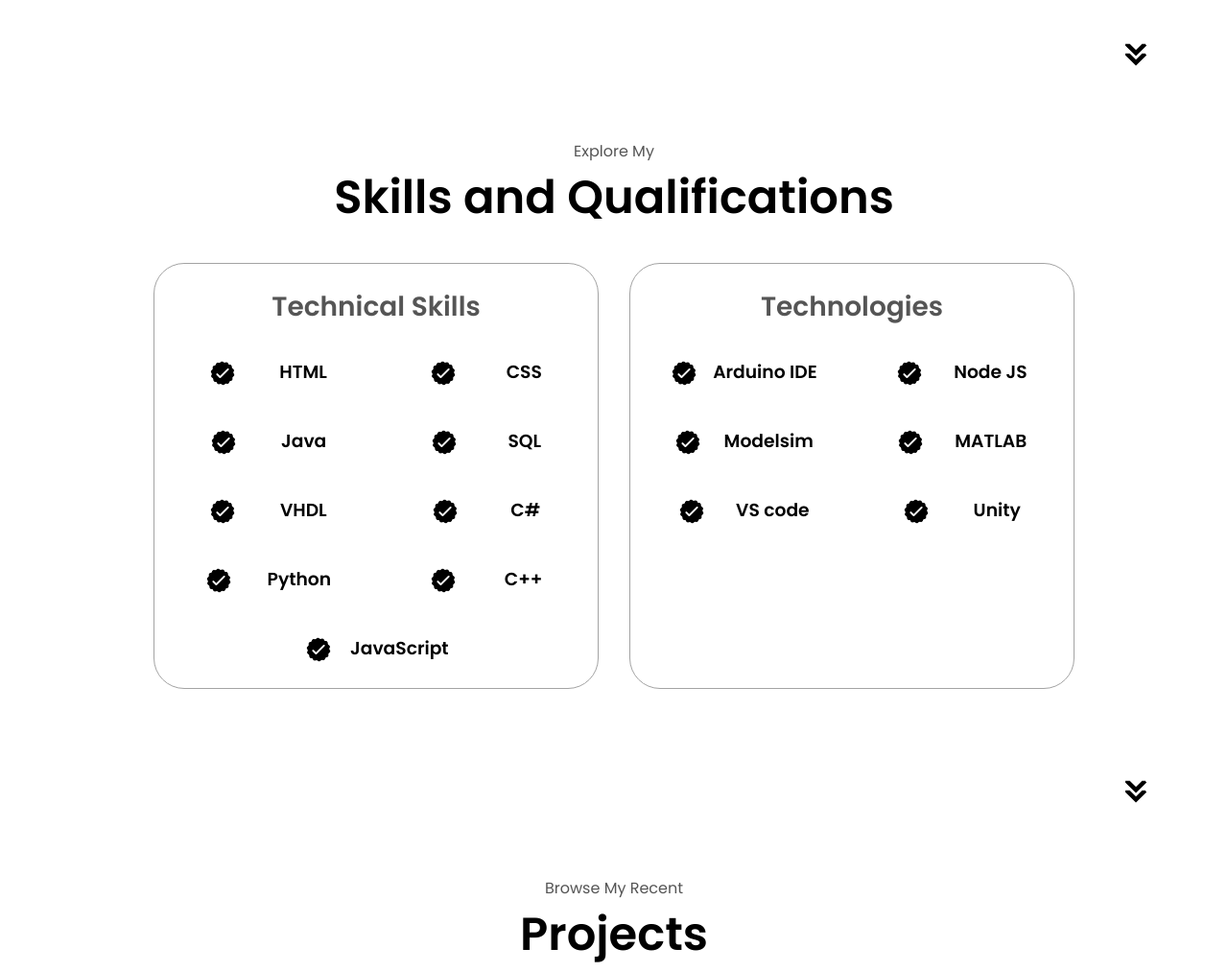
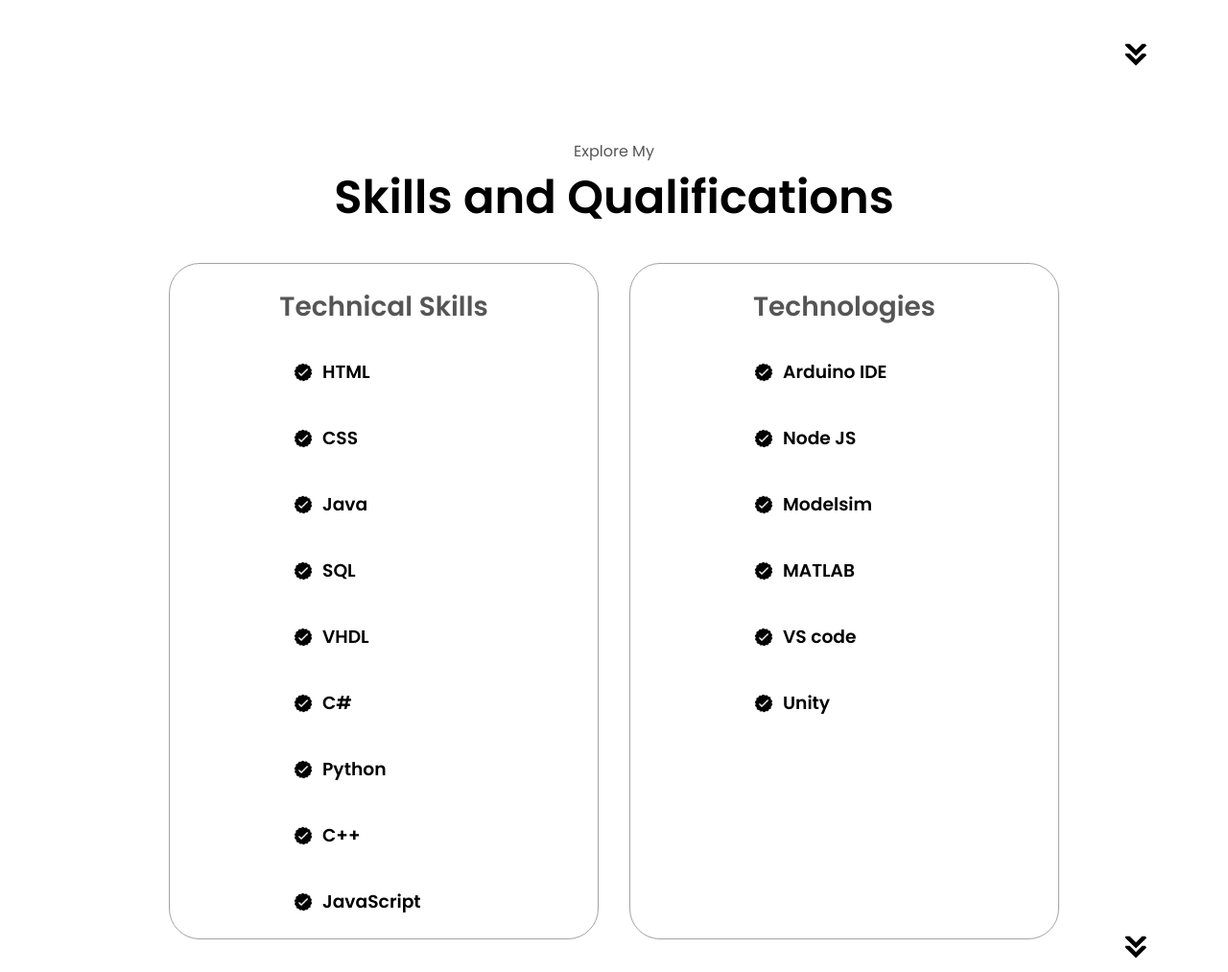
Before and after one commit to MahmoudElashri/Mahmoud_Elashri_Portfolio, a plain HTML site: page Index.html in a window 1280 px wide. Shown: the part 1551-2564 px from the top of the page at 96% size. Drawn offline with Linux system fonts and the light colour scheme.

Commit message:
Update style.css

```diff
--- a/style.css
+++ b/style.css
@@ -318,6 +318,7 @@
 
 #experience {
     position: relative;
+    padding: 2rem 1rem; /* Add padding for better spacing */
   }
 
   .experience-sub-title {
@@ -325,33 +326,38 @@
     font-weight: 600;
     font-size: 1.75rem;
     margin-bottom: 2rem;
+    text-align: center; /* Center the sub-title */
   }
 
   .experience-details-container {
     display: flex;
     justify-content: center;
     flex-direction: column;
+    align-items: center; /* Center content horizontally */
   }
 
   .article-container {
     display: flex;
-  text-align: initial;
-  flex-wrap: wrap;
-  flex-direction: row;
-  gap: 2.5rem;
-  justify-content: space-around;
+    flex-wrap: wrap; /* Allow items to wrap */
+    gap: 2.5rem; /* Controls the space between articles */
+    justify-content: center; /* Center the entire container */
   }
 
   article {
     display: flex;
-  width: 10rem;
-  justify-content: space-around;
-  gap: 0.5rem;
+    align-items: center;
+    gap: 0.5rem; /* Space between icon and text */
+    width: 12rem; /* Consistent width for all articles */
+    justify-content: flex-start; /* Align icon and text on the left */
+    text-align: left; /* Align text to the left */
   }
 
   article .icon {
     cursor: default;
+    width: 1.5rem; /* Adjust the size of the icon */
+    height: auto;
   }
+
 
 /* PROJECTS SECTION */
 
```
Lines whose indentation alone changed are shown as unchanged.
